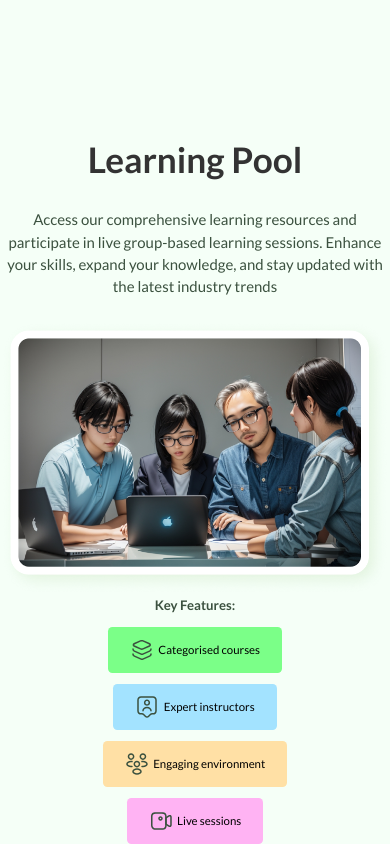
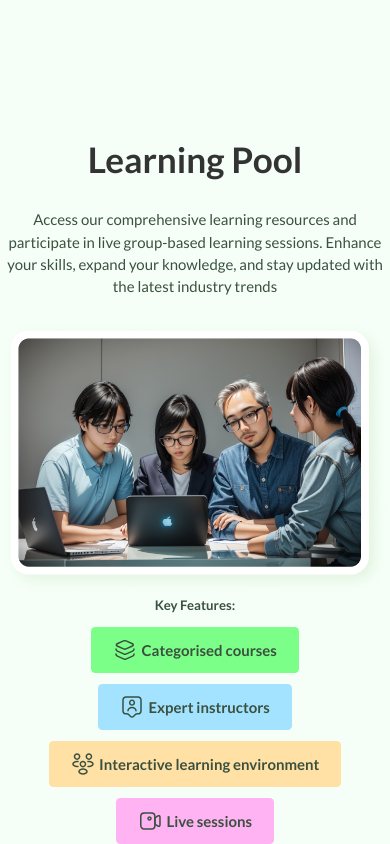
Before and after one commit to Colab-Apes/new_landing_page, a React (Vite) app: page / in a window 390 px wide. Shown: the part 1582-2426 px from the top of the page. Built offline with nearby package versions, Linux system fonts and the light colour scheme.

Commit message:
working on responsiveness

```diff
--- a/src/NewLandingPage/components/LearningPool.jsx
+++ b/src/NewLandingPage/components/LearningPool.jsx
@@ -15,7 +15,7 @@ const LearningPool = () => {
         <div className="feature_content flex flex-col-reverse md:flex-row-reverse items-center md:gap-24">
           <div className="feat-image">
             <img className="w-[100%]" src={feature2} alt="Feature Frame" />
-            <div className="key-features kf-mobile text-center">
+            <div className=" lg:hidden key-features kf-mobile text-center">
               <p className="text-[#3B513F] text-[1.5rem] mb-5 font-bold">
                 Key Features:
               </p>
@@ -24,25 +24,33 @@ const LearningPool = () => {
                   <div className="icon">
                     <img src={layer} alt="frame" />
                   </div>
-                  <p className="text-[1.3rem]">Categorised courses</p>
+                  <p className="text-[1.7rem] text-[#3B513F] font-bold">
+                    Categorised courses
+                  </p>
                 </div>
                 <div className="stuff flex items-center gap-2 bg-[#A3E3FF] px-10 py-5 rounded-lg">
                   <div className="icon">
                     <img src={userTag} alt="frame" />
                   </div>
-                  <p className="text-[1.3rem]">Expert instructors</p>
+                  <p className="text-[1.7rem] text-[#3B513F] font-bold">
+                    Expert instructors
+                  </p>
                 </div>
                 <div className="stuff flex items-center gap-2 bg-[#FFE0A5] px-10 py-5 rounded-lg">
                   <div className="icon">
                     <img src={people} alt="frame" />
                   </div>
-                  <p className="text-[1.3rem]">Engaging environment</p>
+                  <p className="text-[1.7rem] text-[#3B513F] font-bold">
+                    Interactive learning environment
+                  </p>
                 </div>
                 <div className="stuff flex items-center gap-2 bg-[#FFB3F3] px-10 py-5 rounded-lg">
                   <div className="icon">
                     <img src={video} alt="frame" />
                   </div>
-                  <p className="text-[1.3rem]">Live sessions</p>
+                  <p className="text-[1.7rem] text-[#3B513F] font-bold">
+                    Live sessions
+                  </p>
                 </div>
               </div>
             </div>
```
